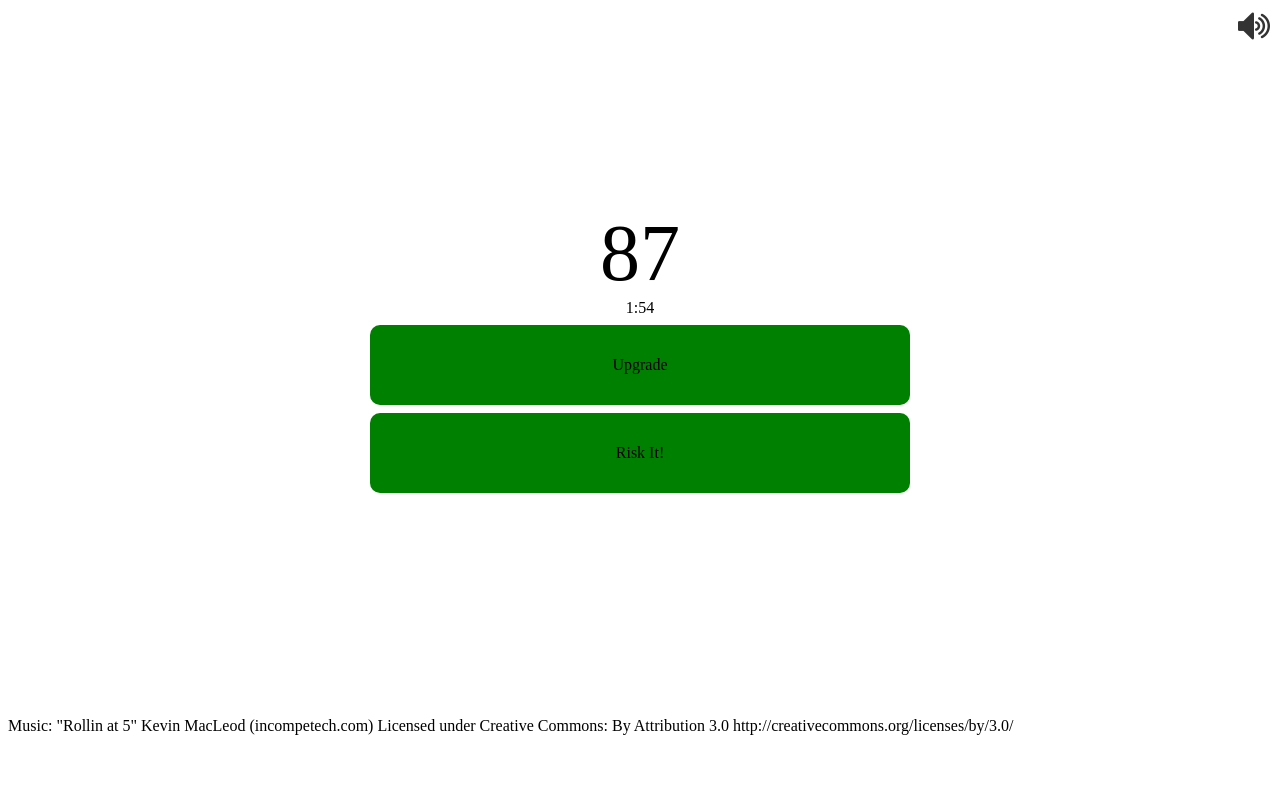
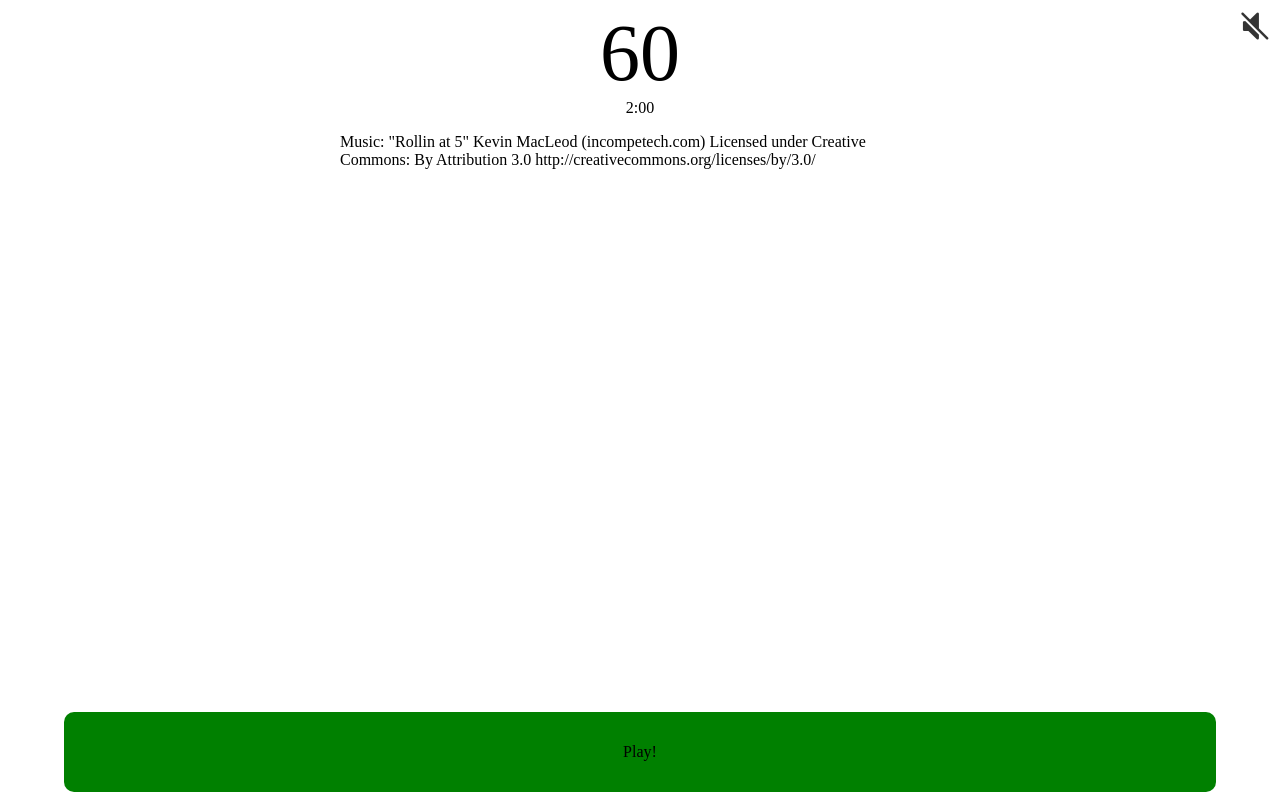
Before and after one commit to jdoleary/RiskIt, a website with bundled scripts: page index.html in a window 1280 px wide. Both pictures are taken after a click on the picture 1254 px from the left and 26 px from the top of the page. Built offline with nearby package versions, Linux system fonts and the light colour scheme; files whose address does not match are found by name.

Commit message:
feat (GameOver, Sound) Adds howler and game over screen

```diff
--- a/index.html
+++ b/index.html
@@ -2,21 +2,24 @@
 <html lang="en">
     <head>
         <meta charset="utf-8">
-        <meta name="viewport" content="width=device-width">
+        <meta name="viewport" content="width=device-width, initial-scale=1.0, maximum-scale=1.0, user-scalable=no">
         <link rel="manifest" href="./manifest.json">
     </head>
 <body>
   <script src="./index.js"></script>
-  <img id="unmuted" src="images/volume_up.png" style="position: absolute; right:10px; top: 10px;" width="32" height="32" onclick=mute();></img>
-  <img id="muted" src="images/mute.png" style="display:none; position: absolute; right:10px; top: 10px;" width="32" height="32" onclick=unmute();></img>
+  <img id="unmuted" src="images/volume_up.png" style="position: absolute; right:10px; top: 10px;" width="32" height="32"></img>
+  <img id="muted" src="images/mute.png" style="display:none; position: absolute; right:10px; top: 10px;" width="32" height="32"></img>
 
-  <div class="container">
+  <div class="container gameOver">
     <div id="money">60</div>
     <div id="time">2:00</div>
-    <div id="btn__upgrade" class="btn upgrade_unavail">Upgrade</div>
-    <div id="btn__riskit" class="btn">Risk It!</div>
+    <div id="btn__holder">
+      <div id="btn__upgrade" class="btn upgrade_unavail">Upgrade</div>
+      <div id="btn__riskit" class="btn">Risk It!</div>
+      <div id="btn__restart" class="btn">Play!</div>
+    </div>
+    <p id="credits">Music: "Rollin at 5" Kevin MacLeod (incompetech.com) Licensed under Creative Commons: By Attribution 3.0 http://creativecommons.org/licenses/by/3.0/</p>
   </div>
-  <p>Music: "Rollin at 5" Kevin MacLeod (incompetech.com) Licensed under Creative Commons: By Attribution 3.0 http://creativecommons.org/licenses/by/3.0/</p>
 </body>
 <script>
   if ('serviceWorker' in navigator) {
--- a/index.js
+++ b/index.js
@@ -5,17 +5,17 @@ import { formatTime } from './js/ui';
 import { play_sound, play_rand_sound } from './js/sound';
 
 $(()=>{
-    const game = {
+    const defaultGameSettings = {
         time:120,
         score: 60,
         income: 1,
         upgradeIncomeCost: 60,
         upgradeAffordable: false,
-        isGameOver: false,
         successiveSuccessfulRisks:0,
         // Chance of successful risk
         chance: 0.6
     };
+    let game = {};
 
     const stats = {
         riskSuccess: 0,
@@ -24,10 +24,17 @@ $(()=>{
         riskStreak: 0
     }
 
+    var music_bpm = 210;
+    var music_bps = 1000/(music_bpm/60);//interval timer
+    var income_interval;
+    var countdownTimer;
+
     // Jquery refs
     const ui = {
+        container:$('.container'),
         riskit: $('#btn__riskit'),
         upgrade: $('#btn__upgrade'),
+        restart: $('#btn__restart'),
         time: $('#time'),
         money: $('#money')
     }
@@ -95,12 +102,8 @@ $(()=>{
         }
 
     }
-    var music_bpm = 210;
-    var music_bps = 1000/(music_bpm/60);//interval timer
-    var income_interval = setInterval(function(){ getIncome(); }, music_bps);
     function gameOver(){
-        ui.riskit.hide();
-        ui.upgrade.hide();
+        ui.container.addClass('gameOver');
         clearInterval(income_interval);
 
     }
@@ -115,17 +118,30 @@ $(()=>{
 
     }
 
-    var countdownTimer = setInterval(secondPassed, 1000);
 
 
     function showMultiplier(i){
         console.log('multiplier ',i);
     }
 
+    function restart(){
+        ui.container.removeClass('gameOver');
+        game = Object.assign({},defaultGameSettings);
+        getIncome();
+        secondPassed();
+        income_interval = setInterval(getIncome, music_bps);
+        countdownTimer = setInterval(secondPassed, 1000);
+    }
+
     (function initGame(){
-        play_sound('music');
+        //play_sound('music');
         ui.riskit.click(riskit.bind(this));
         ui.upgrade.click(upgradeIncome.bind(this));
+        ui.restart.click(()=>{
+            play_sound('fx_exclaim',1);
+            restart();
+        });
+        gameOver();
 
     })();
 
--- a/index.scss
+++ b/index.scss
@@ -3,8 +3,8 @@ $height: $unit*10;
 $margin: 200px;
 .container{
     max-width:600px;
+    max-height:1000px;
     margin:0 auto;
-    padding:$margin 0;
 }
 #money{
     text-align:center;
@@ -22,8 +22,27 @@ $margin: 200px;
     line-height:$height;
     border-radius:10px;
 }
-#btn__riskit,#btn__upgrade{
+#btn__holder{
+    position:fixed;
+    left:0;
+    bottom:0;
+    width:100%;
+}
+.btn{
     background-color:green;
+}
+#btn__restart,#credits{
+    display:none;
+}
+
+.gameOver{
+    #btn__riskit,#btn__upgrade{
+        display:none;
+    }
+    #credits,#btn__restart{
+        display:block;
+    }
+
 }
 
 *{
--- a/js/sound.js
+++ b/js/sound.js
@@ -1,5 +1,6 @@
 import $ from 'jquery';
-import _ from 'lodash';
+import { Howler, Howl } from 'howler';
+
 import good_1 from '../sound/good_1.wav';
 import good_2 from '../sound/good_2.wav';
 
@@ -25,14 +26,19 @@ import bad_amount_3 from '../sound/bad_amount_3.wav';
 import music from '../sound/Rollinat5.mp3';
 
 const sounds = {
-    fxs_good: [new Audio(good_1),new Audio(good_2)],
-    fxs_bad: [new Audio(bad_1),new Audio(bad_2),new Audio(bad_3)],
-    fxs_upgrade: [new Audio(upgrade_1),new Audio(upgrade_2)],
-    fx_exclaim: [new Audio(exclaim_1),new Audio(exclaim_2),new Audio(exclaim_3),new Audio(exclaim_4),new Audio(exclaim_5),new Audio(exclaim_6),new Audio(exclaim_7)],
-    fxs_score_loss: [new Audio(bad_amount_1),new Audio(bad_amount_2),new Audio(bad_amount_3)],
-    music: [new Audio(music)]
+    fxs_good: [new Howl({src:[good_1]}),new Howl({src:[good_2]})],
+    fxs_bad: [new Howl({src:[bad_1]}),new Howl({src:[bad_2]}),new Howl({src:[bad_3]})],
+    fxs_upgrade: [new Howl({src:[upgrade_1]}),new Howl({src:[upgrade_2]})],
+    fx_exclaim: [new Howl({src:[exclaim_1]}),new Howl({src:[exclaim_2]}),new Howl({src:[exclaim_3]}),new Howl({src:[exclaim_4]}),new Howl({src:[exclaim_5]}),new Howl({src:[exclaim_6]}),new Howl({src:[exclaim_7]})],
+    fxs_score_loss: [new Howl({src:[bad_amount_1]}),new Howl({src:[bad_amount_2]}),new Howl({src:[bad_amount_3]})],
+    //music: [new Howl({src:[music]})]
 }
 
+// const music2 = new Howl({src:[music]});
+// music2.once('load',()=>{
+//     console.log('loaded');
+//     music2.play();
+// })
 let volume_master = 1.0;
 export function changeVolume(clip,newVolume){
     clip.volume = newVolume*volume_master;
@@ -44,9 +50,6 @@ export function play_rand_sound(soundKey){
 export function play_sound(soundKey,index = 0){
     if(sounds[soundKey] && index < sounds[soundKey].length){
         let sound = sounds[soundKey][index];
-        //chrome / firefox discrepancy:
-        console.log('play sound ', sound);
-        if (window.chrome && sound.load) sound.load();
         sound.play();
     }
 }
@@ -56,13 +59,16 @@ export function mute(){
     readjustVolumes(0.0);
 }
 export function unmute(){
+    console.log('unmute');
     $('#unmuted').show();
     $('#muted').hide();
     readjustVolumes(1.0);
 }
 export function readjustVolumes(newVolume){
-    const allSounds = _.flatten(_.values(sounds))
-    for(let sound in allSounds){
-        changeVolume(sound,newVolume);
-    }
+    Howler.volume(newVolume);
 }
+
+$(()=>{
+    $('#muted').click(unmute);
+    $('#unmuted').click(mute);
+})
--- a/package.json
+++ b/package.json
@@ -19,8 +19,8 @@
   },
   "homepage": "https://github.com/jdoleary/RiskIt#readme",
   "dependencies": {
+    "howler": "^2.0.8",
     "jquery": "^3.3.1",
-    "lodash": "^4.17.4",
     "node-sass": "^4.7.2"
   },
   "devDependencies": {
```
Also changed, not shown: 1 other file.
